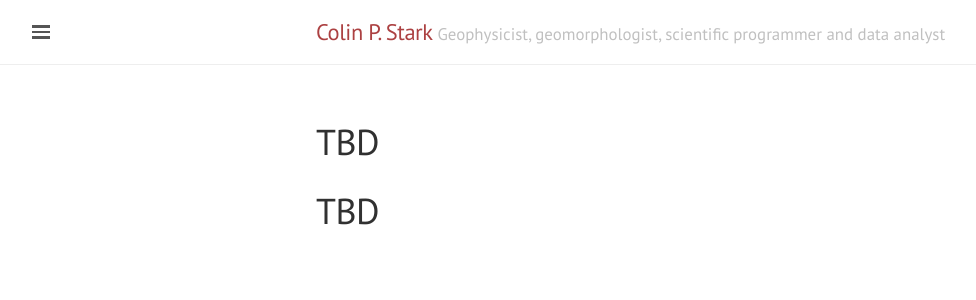
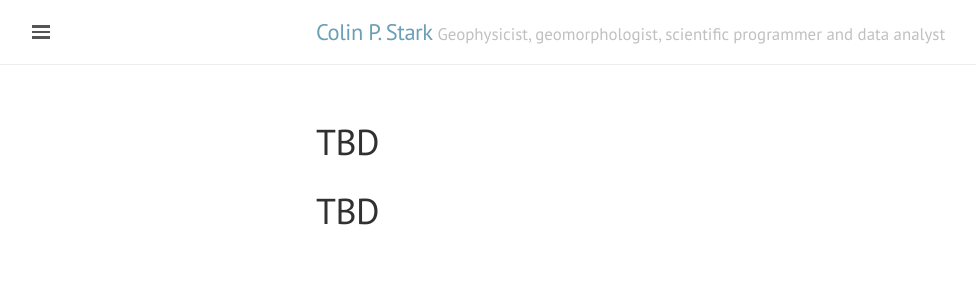
Before and after one commit to cstarkjp/WebSiteTemplate, a Jekyll site: the page built from README.md, in a window 1280 px wide. Shown: the top 300 px of the page, without its empty margins (0-976 px from the left). Built offline with Jekyll 4.4.1, drawn with Linux system fonts in a browser that asks for light colours; our own code applies the rules of GitHub Pages for plain Markdown files.

Commit message:
Cyan theme

```diff
--- a/_layouts/default.html
+++ b/_layouts/default.html
@@ -4,7 +4,8 @@
   {% include head.html %}
 
   <!-- <body class="theme-base-0b"> -->
-  <body class="theme-base-08">
+  <!-- <body class="theme-base-08"> -->
+  <body class="theme-base-0d">
 
     {% include sidebar.html %}
 
```
